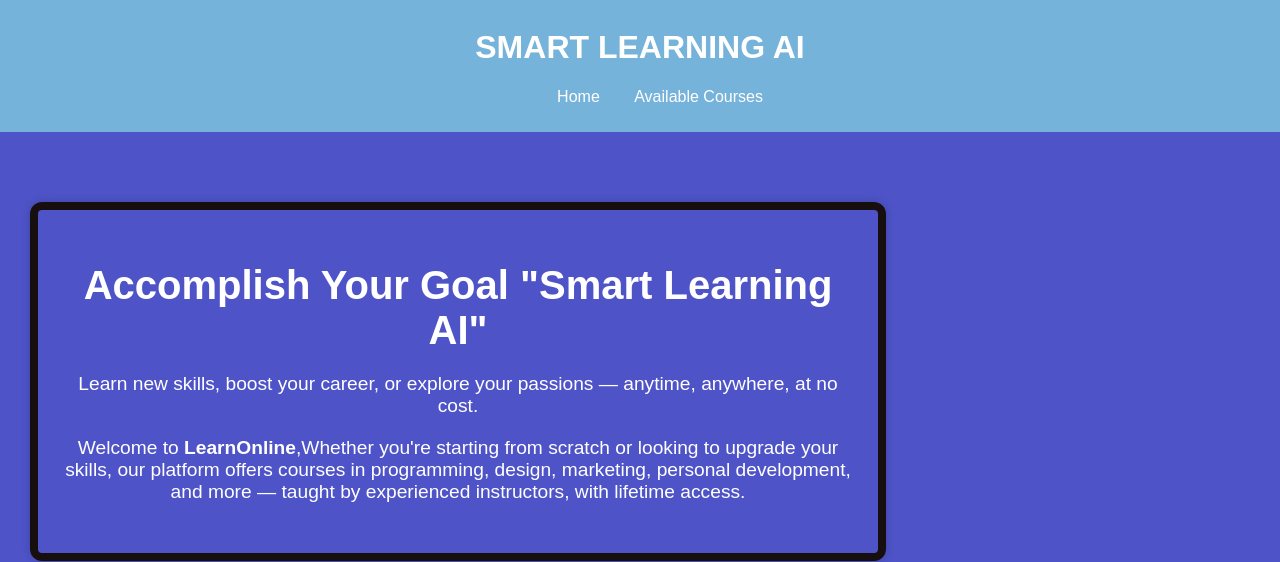
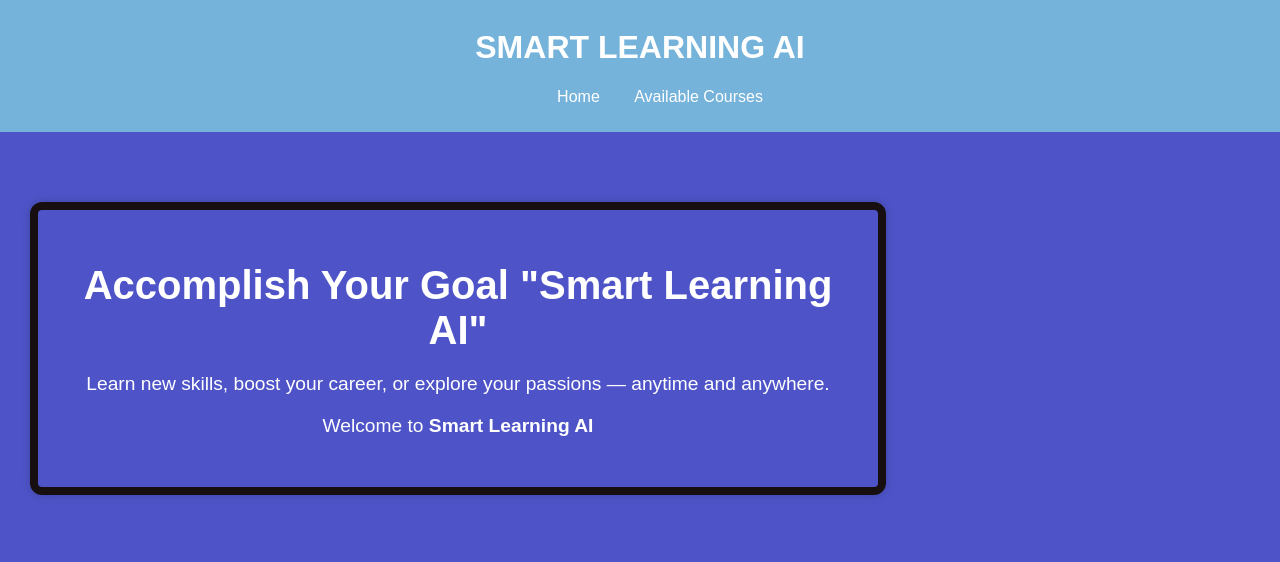
Before and after one commit to Deepasingh347/Smart_Learning_AI, a plain HTML site: page index.html in a window 1280 px wide. Shown: the part 242-804 px from the top of the page. Drawn offline with Linux system fonts and the light colour scheme.

Commit message:
Update index.html

```diff
--- a/index.html
+++ b/index.html
@@ -75,8 +75,8 @@
             <section class="home">
                 <div class="home-content">
                   <h2>Accomplish Your Goal "Smart Learning AI"</h2>
-                  <p>Learn new skills, boost your career, or explore your passions — anytime, anywhere, at no cost.</p>
-                  <p>Welcome to <strong>LearnOnline</strong>,Whether you're starting from scratch or looking to upgrade your skills, our platform offers courses in programming, design, marketing, personal development, and more — taught by experienced instructors, with lifetime access.</p>
+                  <p>Learn new skills, boost your career, or explore your passions — anytime and anywhere.</p>
+                  <p>Welcome to <strong>Smart Learning AI</strong>
                   <div class="home-buttons">
                   </div>
                 </div>
```
